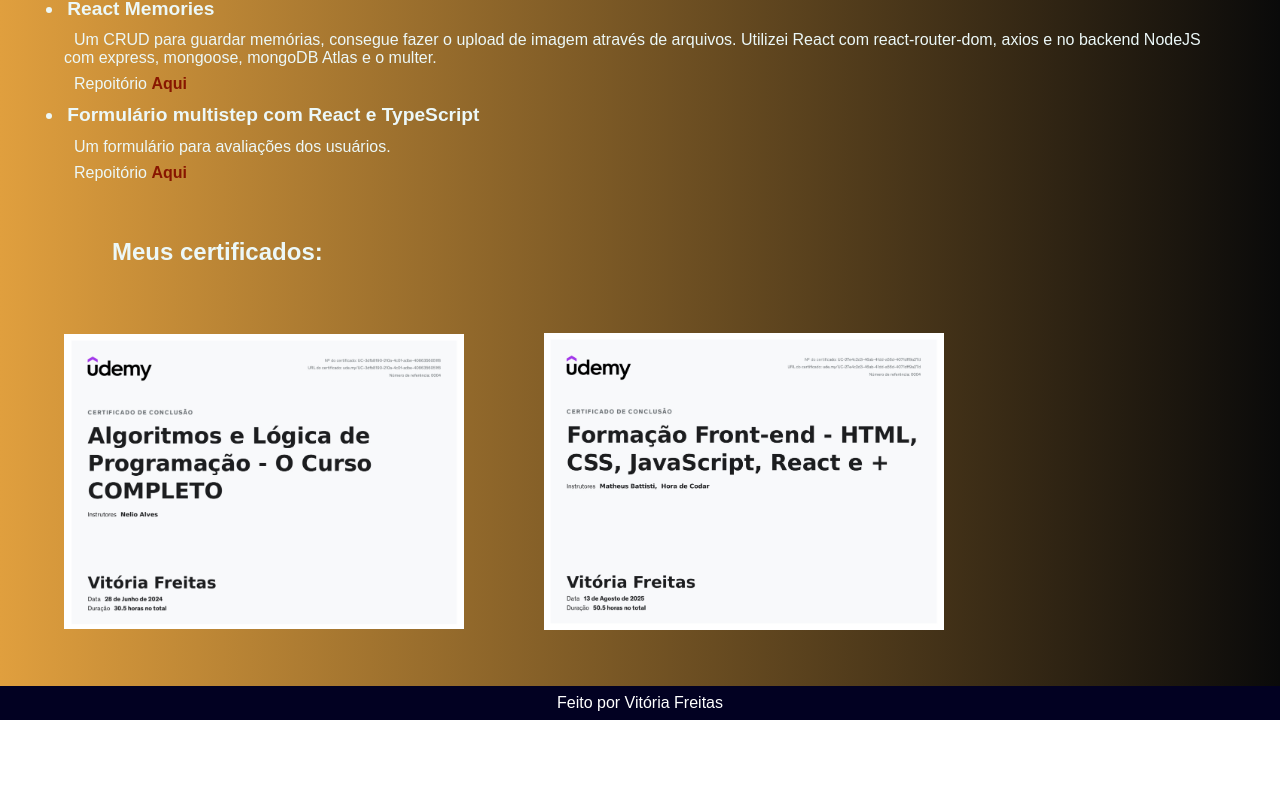
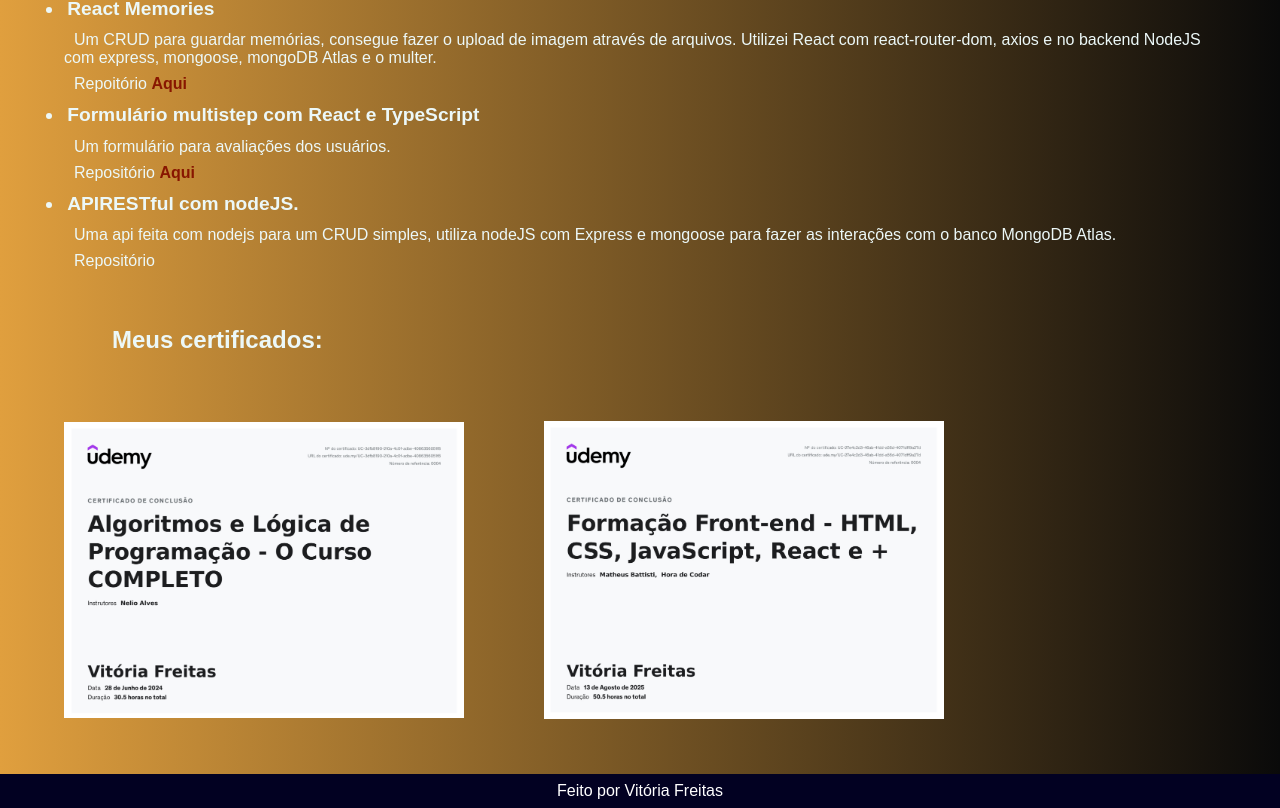
Before and after one commit to vitoriafreitasdev/portifolio, a React (Vite) app in the folder my-portfolio/: page /sobremim in a window 1280 px wide. Shown: the part 766-1574 px from the top of the page. Before the commit the page ends 1486 px from the top, so only its background shows below. Built offline with nearby package versions, Linux system fonts and the light colour scheme; a web font is replaced by a local one.

Commit message:
mais um projeto adicionado

```diff
--- a/my-portfolio/src/routes/AboutMe.jsx
+++ b/my-portfolio/src/routes/AboutMe.jsx
@@ -42,9 +42,11 @@ const AboutMe = () => {
 
                         <li>Formulário multistep com React e TypeScript</li>
                         <p>Um formulário para avaliações dos usuários.</p>
-                        <p>Repoitório <a className="link" href="https://github.com/vitoriafreitasdev/FormularioMultistepReactTS" target="_blank">Aqui</a></p>
+                        <p>Repositório <a className="link" href="https://github.com/vitoriafreitasdev/FormularioMultistepReactTS" target="_blank">Aqui</a></p>
 
-
+                        <li>APIRESTful com nodeJS.</li>
+                        <p>Uma api feita com nodejs para um CRUD simples, utiliza nodeJS com Express e mongoose para fazer as interações com o banco MongoDB Atlas.</p>
+                        <p>Repositório <a className="link" href="https://github.com/vitoriafreitasdev/API-RESTful-NodeJS" target="_blank"></a></p>
                     </ul>
             </div>
 
--- a/my-portfolio/src/routes/Home.jsx
+++ b/my-portfolio/src/routes/Home.jsx
@@ -20,7 +20,7 @@ const Home = () => {
           </div>
           <div className="skills-p">
             <p>
-              Html, Css, JavaScript, ReactJS, Axios. Básico: TypeScript e NodeJS com express
+              Html, Css, JavaScript, ReactJS, Axios. Básico: TypeScript e NodeJS com Express
             </p>
             <p className="line"></p>
             <p >
```
